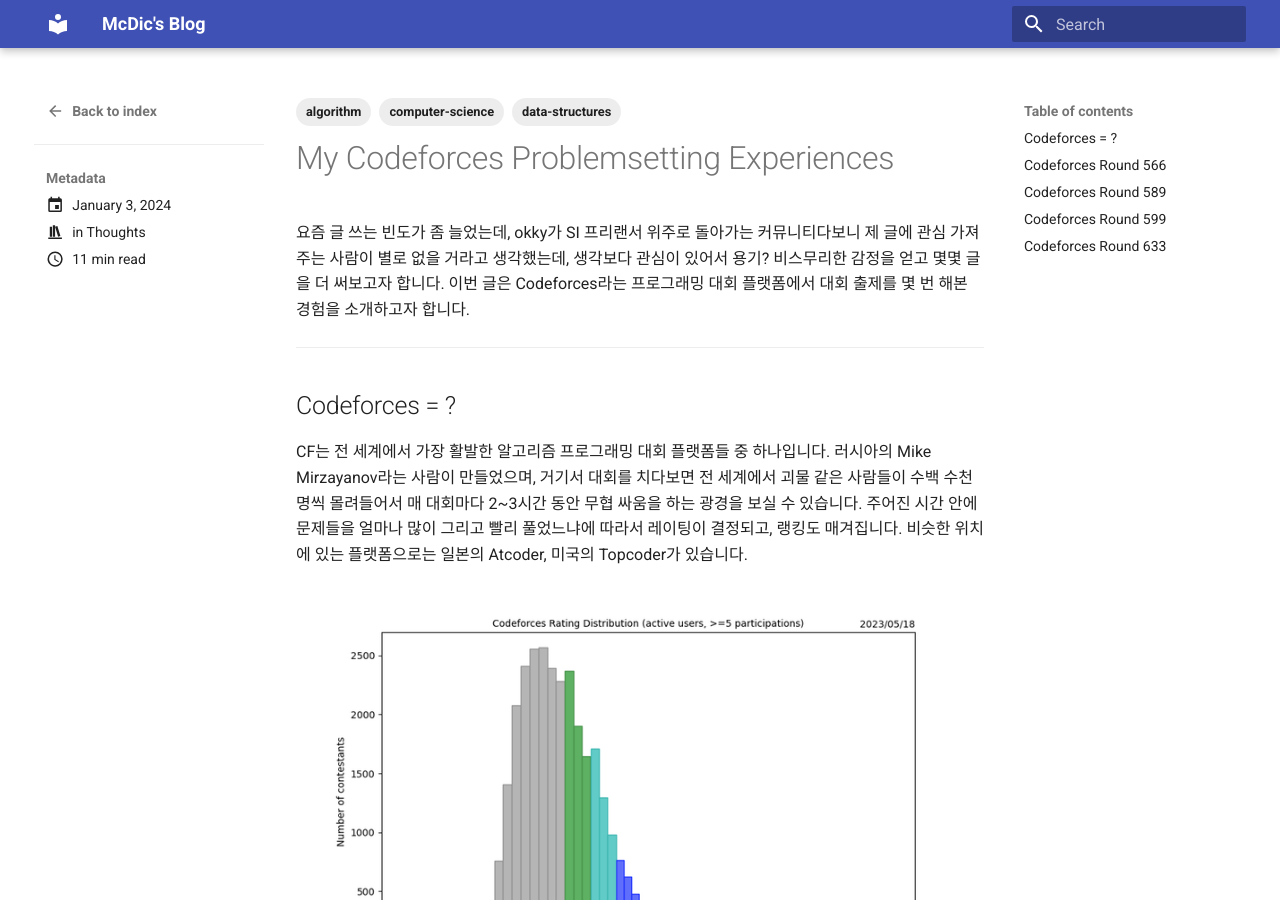
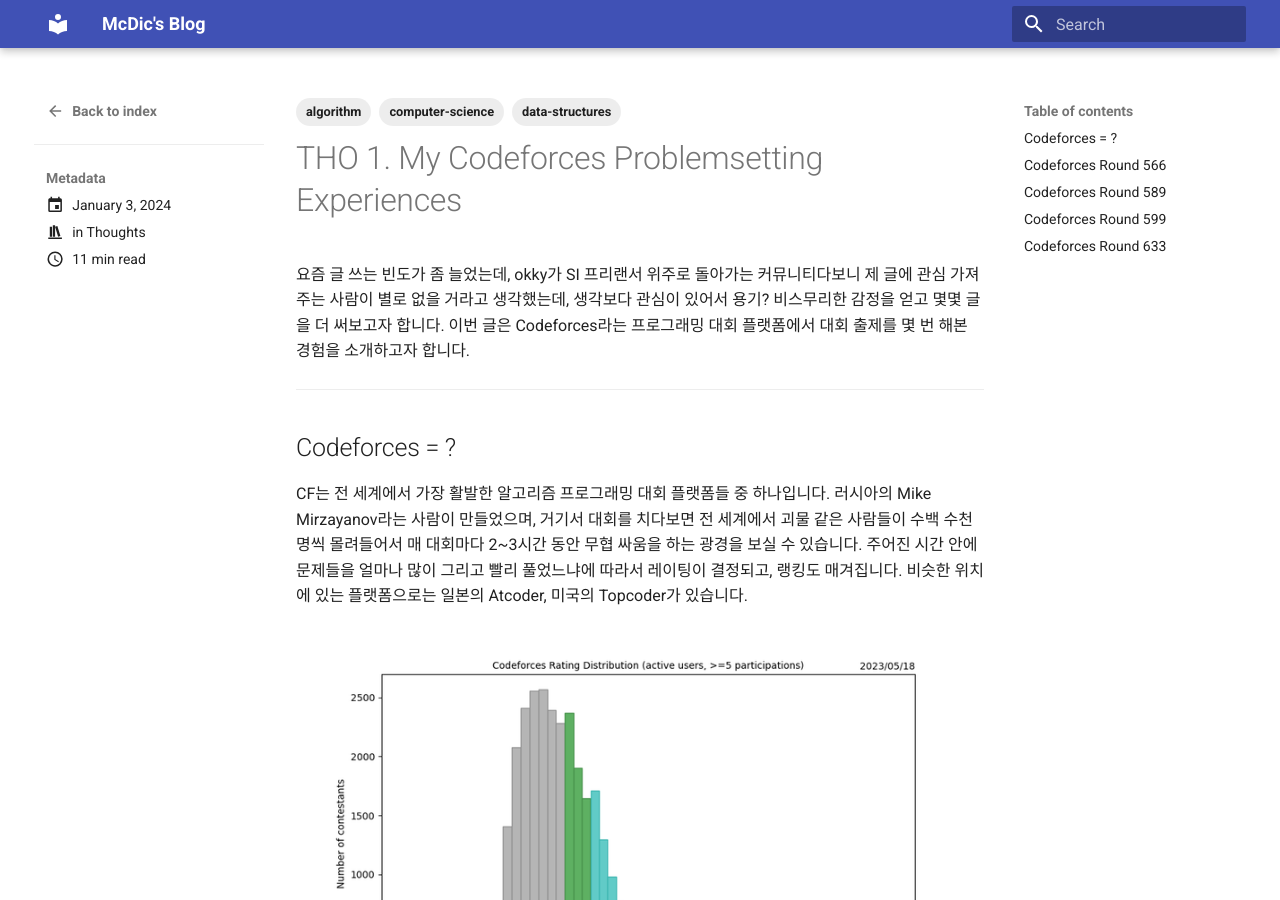
Before and after one commit to McDic/BlogV2, an MkDocs documentation site: the page built from docs/posts/tho/tho1.md, in a window 1280 px wide and 900 px high. Built offline with MkDocs 1.6.1 and Material for MkDocs 9.7.7, drawn with Linux system fonts in a browser that asks for light colours.

Commit message:
Renamed title

```diff
--- a/docs/posts/tho/tho1.md
+++ b/docs/posts/tho/tho1.md
@@ -10,7 +10,7 @@
 slug: tho-1
 ---
 
-# My Codeforces Problemsetting Experiences
+# THO 1. My Codeforces Problemsetting Experiences
 
 요즘 글 쓰는 빈도가 좀 늘었는데, okky가 SI 프리랜서 위주로 돌아가는 커뮤니티다보니 제 글에 관심 가져주는 사람이 별로 없을 거라고 생각했는데, 생각보다 관심이 있어서 용기? 비스무리한 감정을 얻고 몇몇 글을 더 써보고자 합니다. 이번 글은 Codeforces라는 프로그래밍 대회 플랫폼에서 대회 출제를 몇 번 해본 경험을 소개하고자 합니다.
 
```
